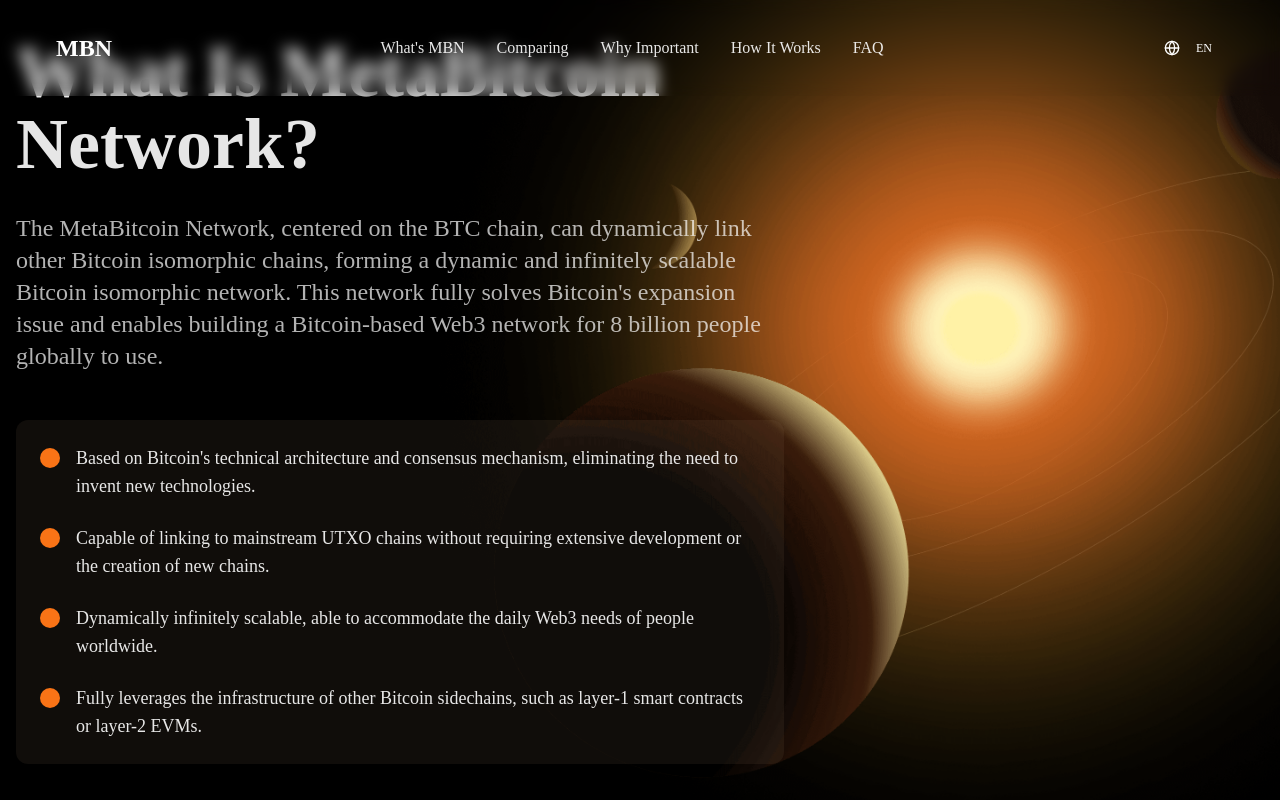
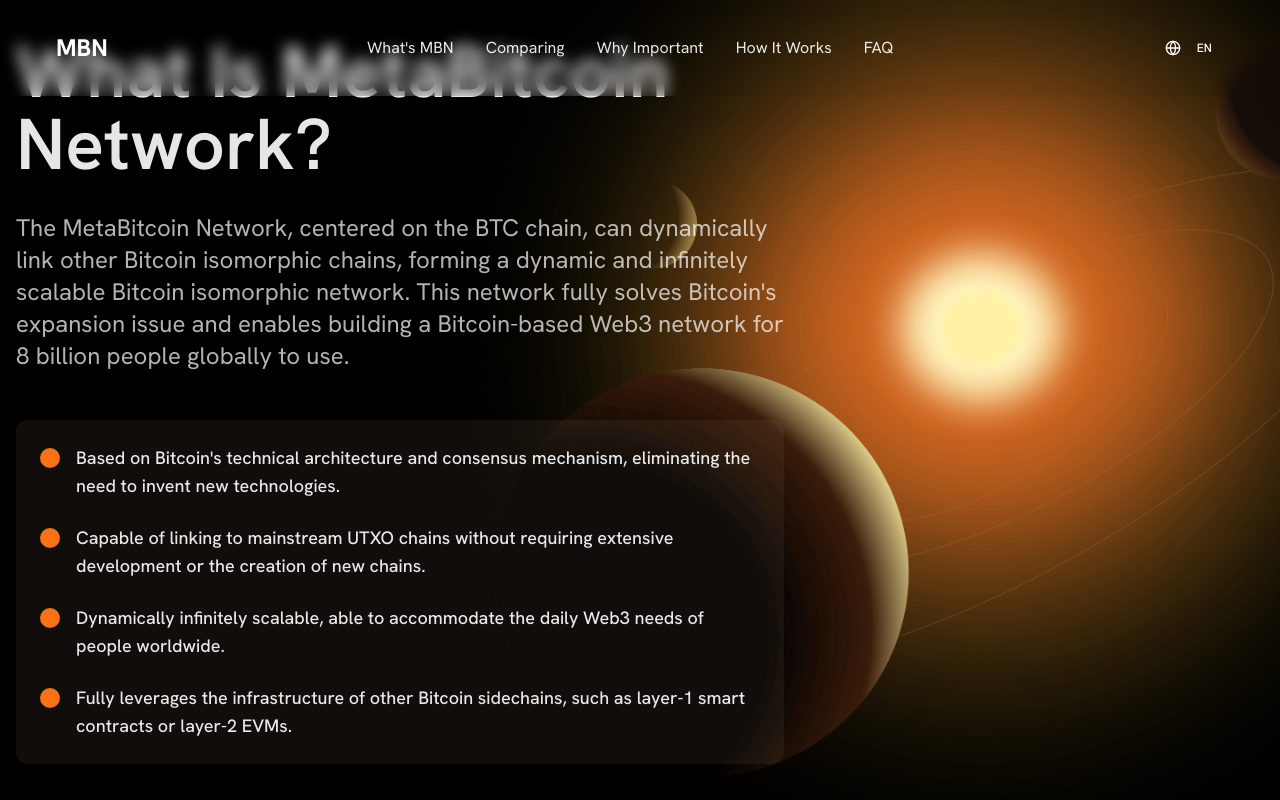
Before and after one commit to fuli-1998/mbn-landing-page, a Next.js app: page /en in a window 1280 px wide. Shown: the top 800 px of the page. Built offline with nearby package versions, Linux system fonts and the light colour scheme.

Commit message:
feat: remove Babel configuration and update layout to use Hanken Grotesk font

```diff
--- a/babel.config.js
+++ /dev/null
@@ -1,8 +0,0 @@
-module.exports = {
-    presets: ["next/babel"],
-    plugins: [
-      ["@locator/babel-jsx/dist", {
-        env: "development",
-      }]
-    ]
-  };
--- a/src/app/[locale]/layout.tsx
+++ b/src/app/[locale]/layout.tsx
@@ -5,16 +5,13 @@
 import { notFound } from "next/navigation";
 import "../globals.css";
 
-// const geistSans = localFont({
-//   src: "../fonts/GeistVF.woff",
-//   variable: "--font-geist-sans",
-//   weight: "100 900",
-// });
-// const geistMono = localFont({
-//   src: "../fonts/GeistMonoVF.woff",
-//   variable: "--font-geist-mono",
-//   weight: "100 900",
-// });
+import { Hanken_Grotesk } from "next/font/google";
+
+const hankenGrotesk = Hanken_Grotesk({
+  subsets: ["latin"],
+  weight: ["100", "200", "300", "400", "500", "600", "700", "800", "900"],
+  variable: "--font-hanken-grotesk",
+});
 
 export default async function LocaleLayout({
   children,
@@ -34,10 +31,7 @@
   const messages = await getMessages();
   return (
     <html lang={locale}>
-      <body
-        className={`antialiased`}
-        // className={`${geistSans.variable} ${geistMono.variable} antialiased`}
-      >
+      <body className={`${hankenGrotesk.variable} antialiased`}>
         <NextIntlClientProvider messages={messages}>
           {children}
         </NextIntlClientProvider>
--- a/src/app/globals.css
+++ b/src/app/globals.css
@@ -3,7 +3,7 @@
 @tailwind utilities;
 
 body {
-  font-family: "Hanken Grotesk";
+  font-family: 'Hanken Grotesk', Arial, Helvetica, sans-serif;
 }
 
 @layer base {
@@ -70,17 +70,3 @@
     @apply bg-background text-foreground;
   }
 }
-
-.hanken-grotesk-regular {
-  font-family: "Hanken Grotesk", serif;
-  font-optical-sizing: auto;
-  font-weight: 400;
-  font-style: normal;
-}
-
-.hanken-grotesk-bold {
-  font-family: "Hanken Grotesk", serif;
-  font-optical-sizing: auto;
-  font-weight: 700;
-  font-style: normal;
-}
--- a/src/pages/_document.js
+++ /dev/null
@@ -1,21 +0,0 @@
-import Document, { Html, Head, Main, NextScript } from 'next/document';
-
-class MyDocument extends Document {
-  render() {
-    return (
-      <Html lang="en">
-        <Head>
-          <link rel="preconnect" href="https://fonts.googleapis.com" />
-          <link rel="preconnect" href="https://fonts.gstatic.com" crossOrigin="anonymous" />
-          <link href="https://fonts.googleapis.com/css2?family=Hanken+Grotesk:ital,wght@0,100..900;1,100..900&display=swap" rel="stylesheet" />
-        </Head>
-        <body>
-          <Main />
-          <NextScript />
-        </body>
-      </Html>
-    );
-  }
-}
-
-export default MyDocument;
```
